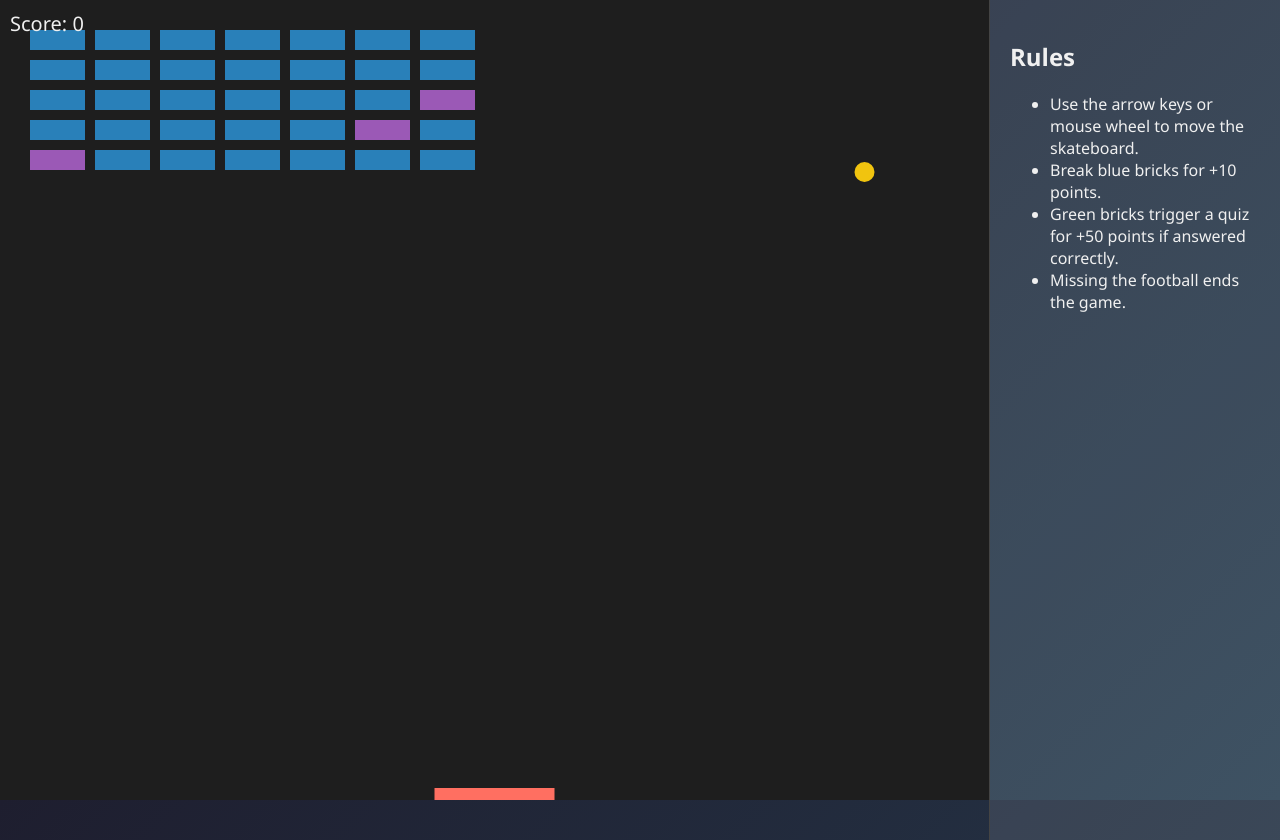
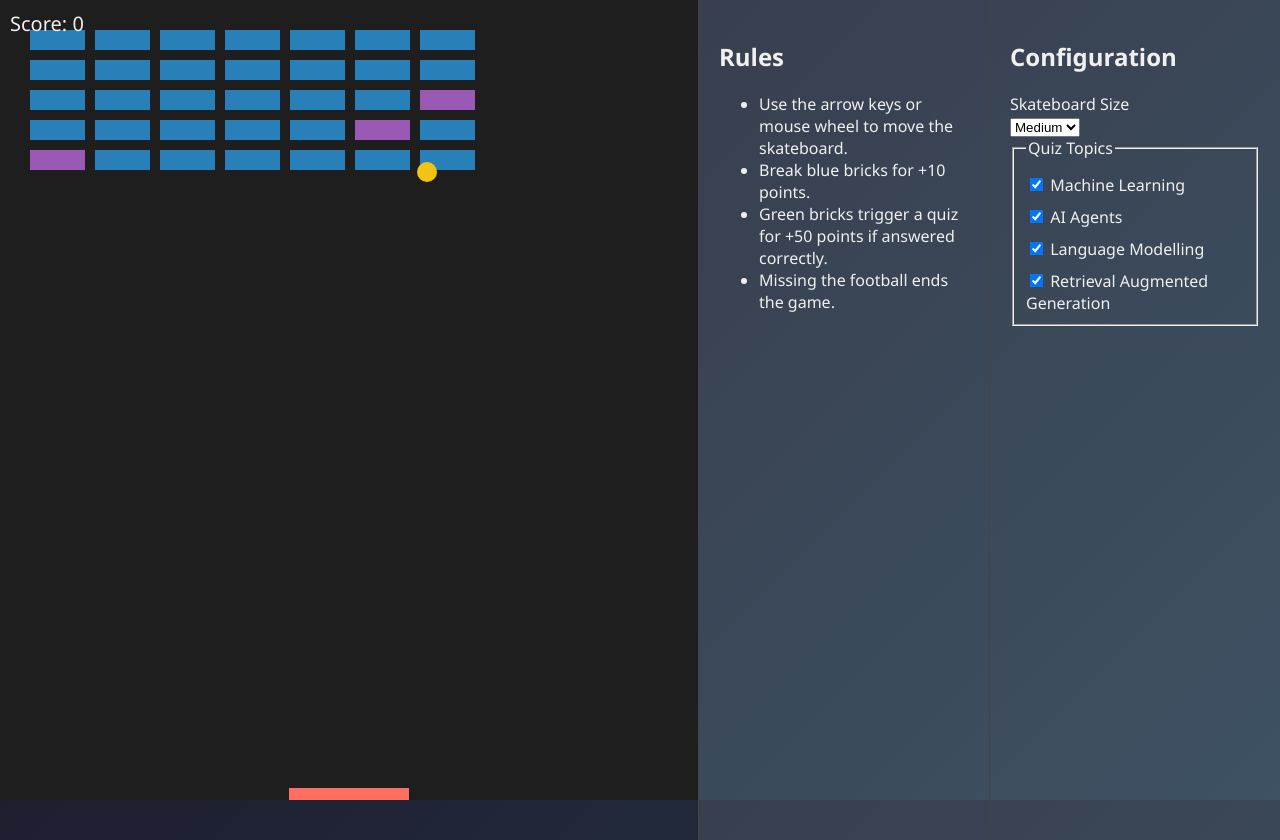
Before and after one commit to kaustubhdhole/quiz-badminton, a plain HTML site: page index.html in a window 1280 px wide. Drawn offline with Linux system fonts and the light colour scheme.

Commit message:
Add configuration panel and quiz topic selection

```diff
--- a/index.html
+++ b/index.html
@@ -21,6 +21,22 @@
       <li>Missing the football ends the game.</li>
     </ul>
   </aside>
+  <aside id="config">
+    <h2>Configuration</h2>
+    <label for="size-select">Skateboard Size</label>
+    <select id="size-select">
+      <option value="small">Small</option>
+      <option value="medium" selected>Medium</option>
+      <option value="large">Large</option>
+    </select>
+    <fieldset>
+      <legend>Quiz Topics</legend>
+      <label><input type="checkbox" class="topic-checkbox" value="ml" checked> Machine Learning</label>
+      <label><input type="checkbox" class="topic-checkbox" value="agents" checked> AI Agents</label>
+      <label><input type="checkbox" class="topic-checkbox" value="lm" checked> Language Modelling</label>
+      <label><input type="checkbox" class="topic-checkbox" value="rag" checked> Retrieval Augmented Generation</label>
+    </fieldset>
+  </aside>
   <script src="script.js"></script>
 </body>
 </html>
--- a/script.js
+++ b/script.js
@@ -1,9 +1,10 @@
 const canvas = document.getElementById('gameCanvas');
 const ctx = canvas.getContext('2d');
 const rulesDiv = document.getElementById('rules');
+const configDiv = document.getElementById('config');
 
 function resizeCanvas() {
-  const availableWidth = window.innerWidth - rulesDiv.offsetWidth;
+  const availableWidth = window.innerWidth - rulesDiv.offsetWidth - configDiv.offsetWidth;
   canvas.width = availableWidth;
   canvas.height = window.innerHeight;
 }
@@ -13,8 +14,21 @@ let score = 0;
 const scoreDiv = document.getElementById('score');
 
 const skateboardHeight = 12;
-const skateboardWidth = 120;
+let skateboardWidth = 120;
 let skateboardX = (canvas.width - skateboardWidth) / 2;
+
+const skateboardSizeMap = {
+  small: 80,
+  medium: 120,
+  large: 160
+};
+
+document.getElementById('size-select').addEventListener('change', (e) => {
+  skateboardWidth = skateboardSizeMap[e.target.value];
+  if (skateboardX > canvas.width - skateboardWidth) {
+    skateboardX = canvas.width - skateboardWidth;
+  }
+});
 
 const footballRadius = 10;
 let x = canvas.width / 2;
@@ -66,8 +80,8 @@ while (quizBricks > 0) {
 
 let remainingBricks = brickRowCount * brickColumnCount;
 
-// Machine Learning MCQs
-const mlQuestions = [
+const questionMap = {
+  ml: [
     {
       question: 'Which algorithm can be used for both classification and regression?',
       options: ['K-means', 'Linear Regression', 'Decision Tree', 'Apriori'],
@@ -83,10 +97,65 @@ const mlQuestions = [
       options: ['Accuracy', 'Mean Squared Error', 'Precision-Recall', 'R-squared'],
       answer: 3
     }
-];
+  ],
+  agents: [
+    {
+      question: 'What component of an AI agent selects actions to achieve goals?',
+      options: ['Planner', 'Sensor', 'Actuator', 'Environment'],
+      answer: 1
+    },
+    {
+      question: 'Which architecture combines perception, decision, and action layers?',
+      options: ['BDI', 'Reactive', 'Hybrid', 'Rule-based'],
+      answer: 3
+    },
+    {
+      question: "An agent's ability to consider consequences of actions is called?",
+      options: ['Learning', 'Deliberation', 'Perception', 'Execution'],
+      answer: 2
+    }
+  ],
+  lm: [
+    {
+      question: 'What does a language model assign to sequences of words?',
+      options: ['Syntax trees', 'Part-of-speech tags', 'Probability', 'Embeddings'],
+      answer: 3
+    },
+    {
+      question: 'Which technique predicts the next word given previous words?',
+      options: ['Clustering', 'Next-token prediction', 'Machine translation', 'Summarization'],
+      answer: 2
+    },
+    {
+      question: 'What is a common pretraining objective for transformers?',
+      options: ['Autoencoding', 'Reinforcement learning', 'Rule mining', 'Decision trees'],
+      answer: 1
+    }
+  ],
+  rag: [
+    {
+      question: 'What does RAG combine?',
+      options: ['Generation with perception', 'Retrieval with generation', 'Planning with control', 'Classification with regression'],
+      answer: 2
+    },
+    {
+      question: 'In RAG, retrieved documents are used to:',
+      options: ['Train the model from scratch', 'Improve prompts', 'Provide context for generation', 'Evaluate system performance'],
+      answer: 3
+    },
+    {
+      question: 'Which component retrieves relevant documents in RAG?',
+      options: ['Generator', 'Retriever', 'Decoder', 'Optimizer'],
+      answer: 2
+    }
+  ]
+};
 
 function askQuestion() {
-  const q = mlQuestions[Math.floor(Math.random() * mlQuestions.length)];
+  const selected = Array.from(document.querySelectorAll('.topic-checkbox:checked')).map(cb => cb.value);
+  const activeTopics = selected.length ? selected : ['ml'];
+  const pool = activeTopics.flatMap(topic => questionMap[topic]);
+  const q = pool[Math.floor(Math.random() * pool.length)];
   const choices = q.options.map((opt, i) => `${i + 1}. ${opt}`).join('\n');
   const response = prompt(`${q.question}\n${choices}`);
   return parseInt(response, 10) === q.answer;
--- a/style.css
+++ b/style.css
@@ -20,7 +20,7 @@ body {
   border: none;
 }
 
-#rules {
+#rules, #config {
   width: 250px;
   padding: 20px;
   text-align: left;
@@ -28,6 +28,12 @@ body {
   border-left: 1px solid #444;
   overflow-y: auto;
   height: 100vh;
+}
+
+#config label,
+#config legend {
+  display: block;
+  margin-top: 10px;
 }
 
 #score {
```
Lines whose indentation alone changed are shown as unchanged.
